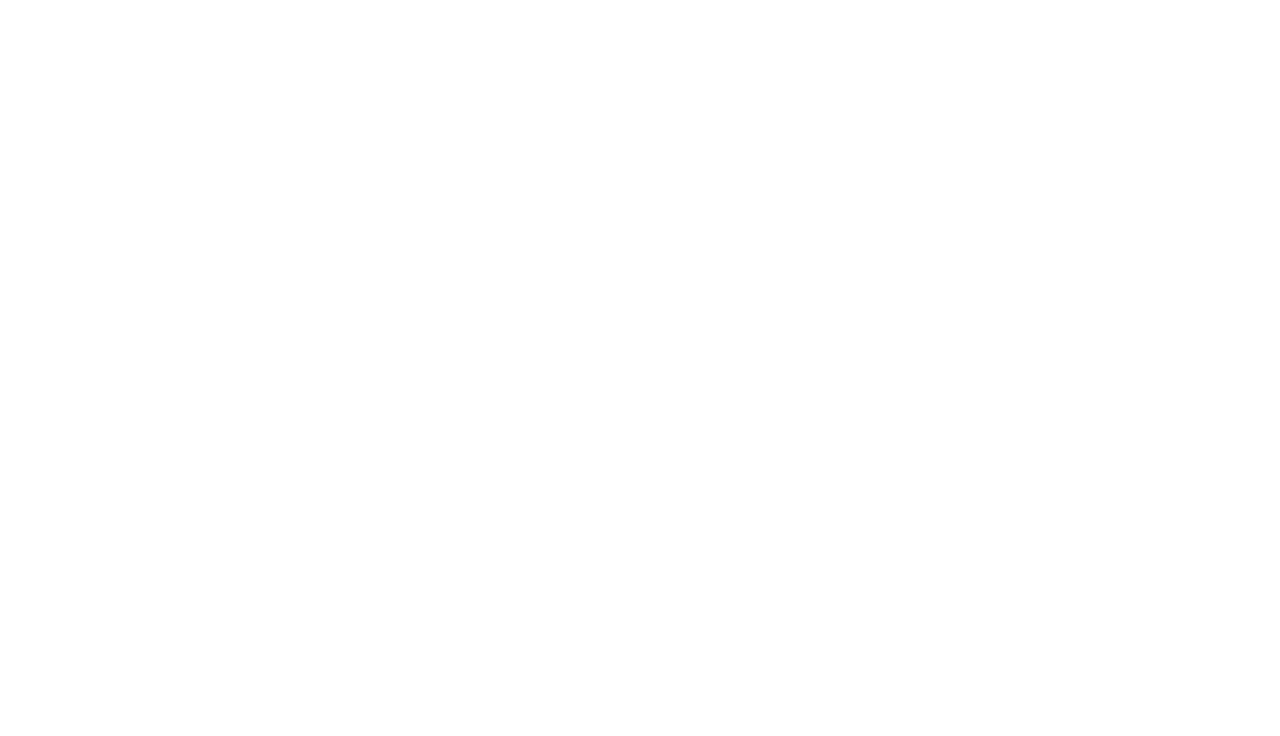
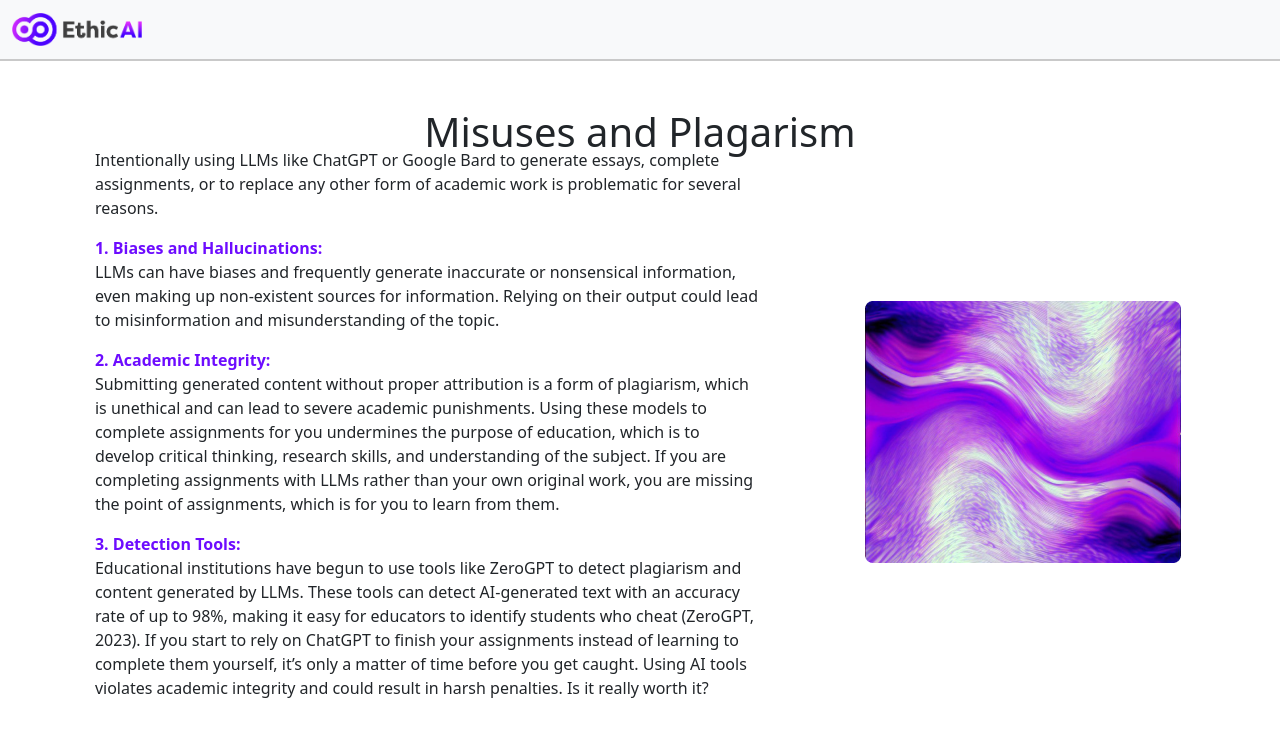
Before and after one commit to harslash/EthicAI, a Vue app in the folder project/ethicai-spa/: page /chatbots/misuses-and-plagarism in a window 1280 px wide. Before the commit this address had no page. Shown: the top 736 px of the page. Built offline with nearby package versions, Linux system fonts and the light colour scheme.

Commit message:
edit chatbots page

```diff
--- a/project/ethicai-spa/src/components/pages/chatbots/chatbots-page-3.vue
+++ b/project/ethicai-spa/src/components/pages/chatbots/chatbots-page-3.vue
@@ -1,20 +1,20 @@
 <template>
     <nav-bar />
     <div class="container-fluid page-container text-center">
-        <div class="row h-25">
-            <h1>Too Good to be True?</h1>
-        </div>
+        <div class="row h-10 mb-5">
+                    <div class="col-md-12">
+                        <h1 class="mt-5">Hallucination</h1>
+                    </div>
+                </div>
         <div>
             <chatgpt_ui :questionText="questionText" :answerText="answerText" class="text"/>
         </div>
     </div>
-    <page-footer />
 </template>
 
 <script lang="ts">
 import { defineComponent } from 'vue';
 import NavBar from '../../reusable/nav-bar.vue';
-import PageFooter from '../../reusable/page-footer.vue';
 import chatgpt_ui from '../../reusable/chatgpt_ui.vue';
 
 export default defineComponent({
@@ -27,7 +27,6 @@ export default defineComponent({
     },
     components: {
         'nav-bar': NavBar,
-        'page-footer': PageFooter,
         'chatgpt_ui': chatgpt_ui,
     },
 });
--- /dev/null
+++ b/project/ethicai-spa/src/components/pages/chatbots/chatbots-page-4.vue
@@ -0,0 +1,71 @@
+<template>
+    <nav-bar />
+    <div class="container-fluid page-container text-center">
+        <div class="row h-10 mb-5">
+            <div class="col-md-12">
+                <h1 class="mt-5"> Misuses and Plagarism</h1>
+            </div>
+        </div>
+
+        <div ref="firstSection" class="row h-30 mb-5 justify-content-center" :class="{ 'hidden': !showFirstSection}">
+        <div class="col-md-8 d-flex align-items-center">
+          <div class="d-flex justify-content-center flex-wrap">
+            <p class="section-text">
+              Intentionally using LLMs like ChatGPT or Google Bard to generate essays, complete assignments, or to replace any other form of academic work is problematic for several reasons.
+            </p>
+
+            <p class="section-text">
+              <span style="color: #6D0CFF;"><b> 1. Biases and Hallucinations: </b></span><br>
+              LLMs can have biases and frequently generate inaccurate or nonsensical information, even making up non-existent sources for information. Relying on their output could lead to misinformation and misunderstanding of the topic.
+            </p>
+
+            <p class="section-text">
+                <span style="color: #6D0CFF;"><b> 2. Academic Integrity: </b></span><br>
+                Submitting generated content without proper attribution is a form of plagiarism, which is unethical and can lead to severe academic punishments. Using these models to complete assignments for you undermines the purpose of education, which is to develop critical thinking, research skills, and understanding of the subject. If you are completing assignments with LLMs rather than your own original work, you are missing the point of assignments, which is for you to learn from them.
+            </p>
+
+            <p class="section-text">
+                <span style="color: #6D0CFF;"><b> 3. Detection Tools: </b></span><br>
+                Educational institutions have begun to use tools like ZeroGPT to detect plagiarism and content generated by LLMs. These tools can detect AI-generated text with an accuracy rate of up to 98%, making it easy for educators to identify students who cheat (ZeroGPT, 2023). If you start to rely on ChatGPT to finish your assignments instead of learning to complete them yourself, it’s only a matter of time before you get caught. Using AI tools violates academic integrity and could result in harsh penalties. Is it really worth it?
+            </p>
+          </div>
+        </div>
+        <div class="col-md-4 d-flex align-items-center">
+          <img class="img-a" src="../../../assets//dalle_page1_img.png" alt="an art piece depicting a purple swirl" />
+        </div>
+      </div>
+    </div>
+
+
+</template>
+
+<script lang="ts">
+import { defineComponent } from 'vue';
+import NavBar from '../../reusable/nav-bar.vue';
+
+export default defineComponent({
+    name: 'ChatbotsPage4',
+    components: {
+        'nav-bar': NavBar,
+    },
+});
+</script>
+
+<style scoped>
+@import url('https://fonts.googleapis.com/css2?family=Open+Sans:wght@700&display=swap');
+
+.container-fluid.page-container {
+    height: 105vh;
+    margin-top: 60px;
+}
+
+.text {
+    font-size: 14px; /* Adjust the size as needed */
+}
+
+.section-text {
+  width: 80%;
+  text-align: left;
+}
+
+</style>
--- a/project/ethicai-spa/src/components/pages/references-page.vue
+++ b/project/ethicai-spa/src/components/pages/references-page.vue
@@ -56,12 +56,20 @@
           <a href="https://www.linkedin.com/pulse/astonishing-amount-data-analyzed-chatgpt-story-told-nimit-gupta/" target="_blank">https://www.linkedin.com/pulse/astonishing-amount-data-analyzed-chatgpt-story-told-nimit-gupta/</a>
         </p>
         <p>
+          <b>Post, E. </b>(2004, December 10). <b>Etiquette. Project Gutenberg.</b><br>
+          <a href="https://www.gutenberg.org/ebooks/14314" target="_blank">https://www.gutenberg.org/ebooks/14314</a>
+        </p>
+        <p>
           <b>Ray, P.</b> (2023). <b>ChatGPT: A comprehensive review on background, applications, key challenges, bias, ethics, limitations and future scope.</b> Internet of Things and Cyber-physical Systems, 3, 121–154.<br>
           <a href="https://doi.org/10.1016/j.iotcps.2023.04.003" target="_blank">https://doi.org/10.1016/j.iotcps.2023.04.003</a>
         </p>
         <p>
           <b>Ruby, D.</b> (2023). <b>30+ Detailed ChatGPT Statistics — Users & Facts (August 2023).</b> DemandSage.<br>
           <a href="https://www.demandsage.com/chatgpt-statistics/" target="_blank">https://www.demandsage.com/chatgpt-statistics/</a>
+        </p>
+        <p>
+          <b>Wilson’s War Message to Congress </b> (1917, April 2). <b> Khan Academy.</b><br>
+          <a href="https://www.khanacademy.org/humanities/world-history/euro-hist/american-entry-world-war-i/a/wilsons-war-message-to-congress-april-2-1917" target="_blank">https://www.khanacademy.org/humanities/world-history/euro-hist/american-entry-world-war-i/a/wilsons-war-message-to-congress-april-2-1917</a>. Accessed September 11, 2023.
         </p>
       </div>
     </div>
--- a/project/ethicai-spa/src/router/index.ts
+++ b/project/ethicai-spa/src/router/index.ts
@@ -49,6 +49,11 @@ const routes: Array<RouteRecordRaw> = [
     component: () => import('../views/modules/chatbots/ChatbotsPageThreeView.vue')
   },
   {
+    path: '/chatbots/misuses-and-plagarism',
+    name: 'misuses-and-plagarism',
+    component: () => import('../components/pages/chatbots/chatbots-page-4.vue')
+  },
+  {
     path: '/dalle',
     component: () => import('../views/modules/dalle/DalleOverviewView.vue'),
   },
```
